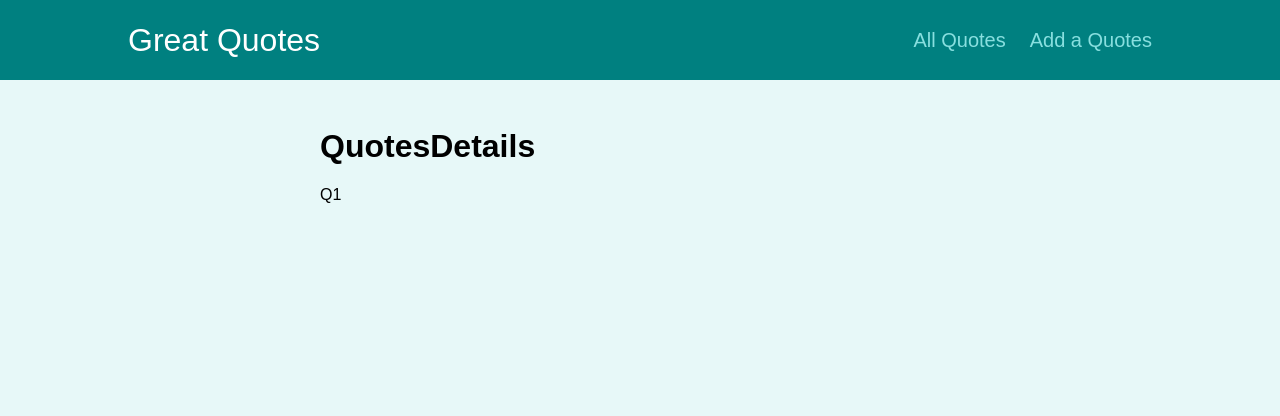
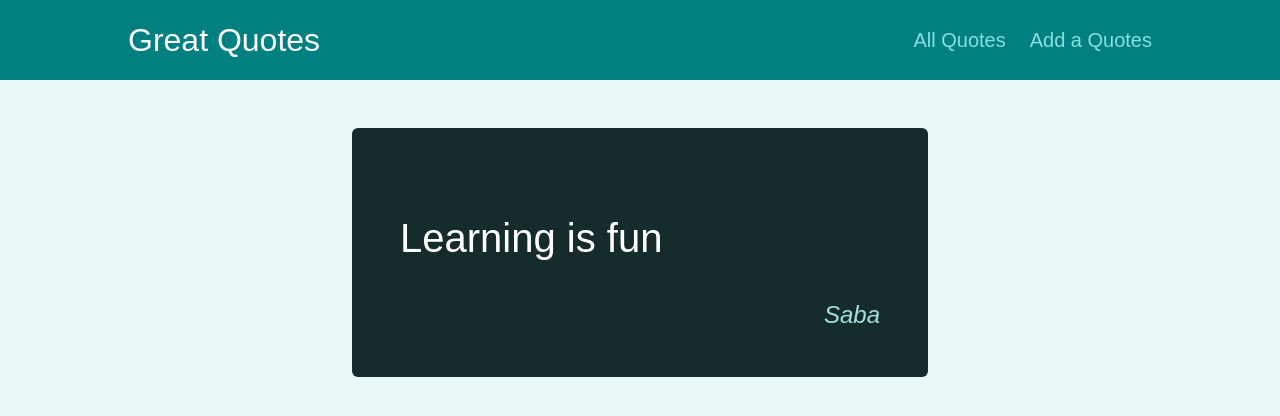
Before and after one commit to slomtadze/Route-Quotes-App, a React (Create React App) app: page /quotes/Q1 in a window 1280 px wide. Shown: the top 416 px of the page. Built offline with nearby package versions, Linux system fonts and the light colour scheme; the HTML template or start-up script is replaced by a standard one.

Commit message:
Added Links to Quote Details

```diff
--- a/src/components/quotes/QuoteItem.js
+++ b/src/components/quotes/QuoteItem.js
@@ -1,3 +1,4 @@
+import { Link } from 'react-router-dom';
 import classes from './QuoteItem.module.css';
 
 const QuoteItem = (props) => {
@@ -9,9 +10,9 @@ const QuoteItem = (props) => {
         </blockquote>
         <figcaption>{props.author}</figcaption>
       </figure>
-      <a className='btn'>
+      <Link to={`/quotes/${props.id}`} className='btn'>
         View Fullscreen
-      </a>
+      </Link>
     </li>
   );
 };
--- a/src/pages/NewQuote.js
+++ b/src/pages/NewQuote.js
@@ -1,8 +1,13 @@
-import React from 'react'
+import QuoteForm from './../components/quotes/QuoteForm'
 
 const NewQuote = () => {
+
+  const newQuoteHandler = (quoteData) => {
+    console.log(quoteData)
+  }
+
   return (
-    <div>This Is New New Quote</div>
+    <QuoteForm onAddQuote={newQuoteHandler}/>
   )
 }
 
--- a/src/pages/QuotesAll.js
+++ b/src/pages/QuotesAll.js
@@ -1,8 +1,13 @@
-import React from 'react'
+import QuoteList from "../components/quotes/QuoteList";
+
+const DUMMY_QUOTES = [
+  {id: 'Q1', author: 'Saba', text: 'Learning is fun'},
+  {id: 'Q2', author: 'Maiko', text: 'Learning is great'}
+]
 
 const QuotesAll = () => {
   return (
-    <h1>QuotesAll</h1>
+    <QuoteList quotes={DUMMY_QUOTES} />
   )
 }
 
--- a/src/pages/QuotesDetails.js
+++ b/src/pages/QuotesDetails.js
@@ -2,15 +2,25 @@ import React from 'react'
 import { Fragment } from 'react'
 import { Route, useParams } from 'react-router-dom'
 import Comments from '../components/comments/Comments'
+import HighlightedQuote from './../components/quotes/HighlightedQuote'
+
+const DUMMY_QUOTES = [
+  {id: 'Q1', author: 'Saba', text: 'Learning is fun'},
+  {id: 'Q2', author: 'Maiko', text: 'Learning is great'}
+]
 
 const QuotesDetails = () => {
 
   const params = useParams()
+  const quote = DUMMY_QUOTES.find(quote => quote.id === params.qouteID)
+
+  if (!quote){
+    return <p>No Quotes Found</p>
+  }
 
   return (
     <Fragment>
-      <h1>QuotesDetails</h1>
-      <p>{params.qouteID}</p>
+      <HighlightedQuote text={quote.text} author={quote.author}/>
       <Route path={`/quotes/${params.qouteID}/comments`}>
         <Comments />
       </Route>
```
Also changed, not shown: src/components/quotes/QuoteForm.js (+5 -3 lines), src/components/UI/Card.js (line endings or trailing spaces).
